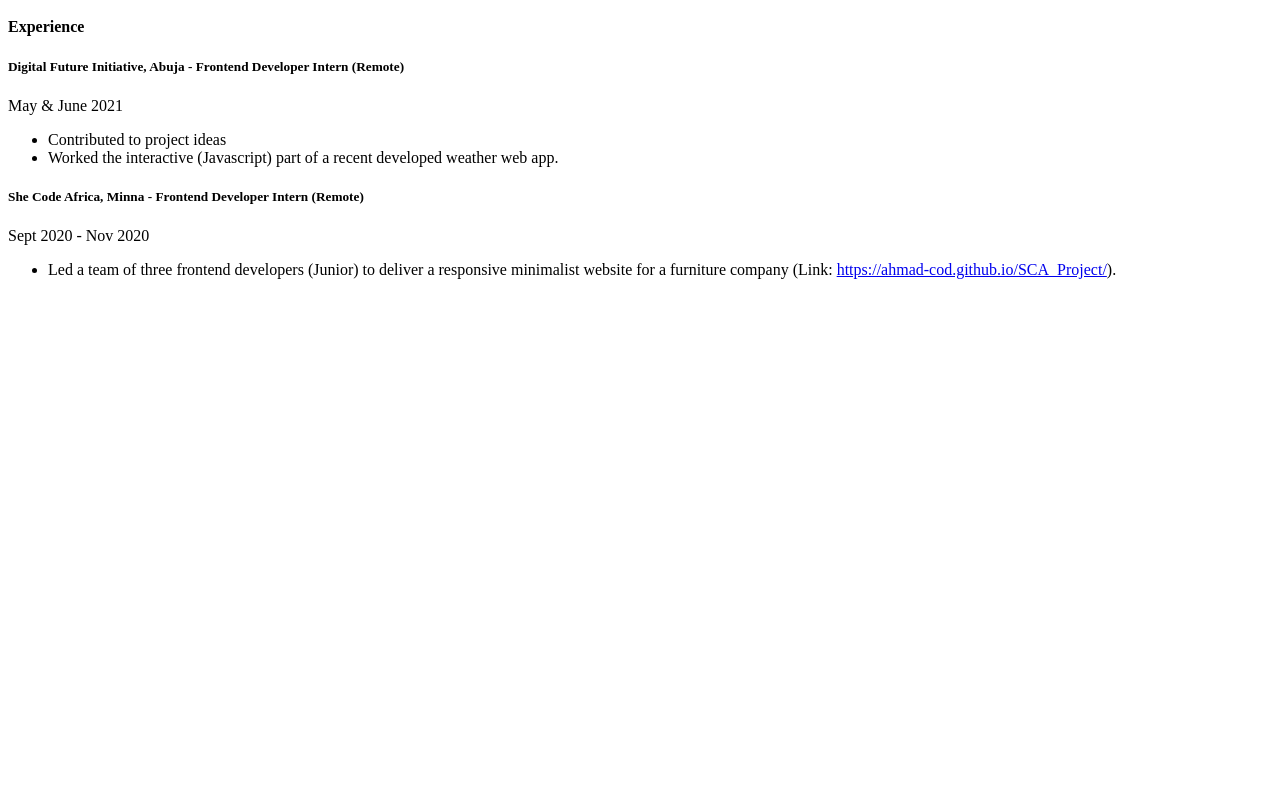
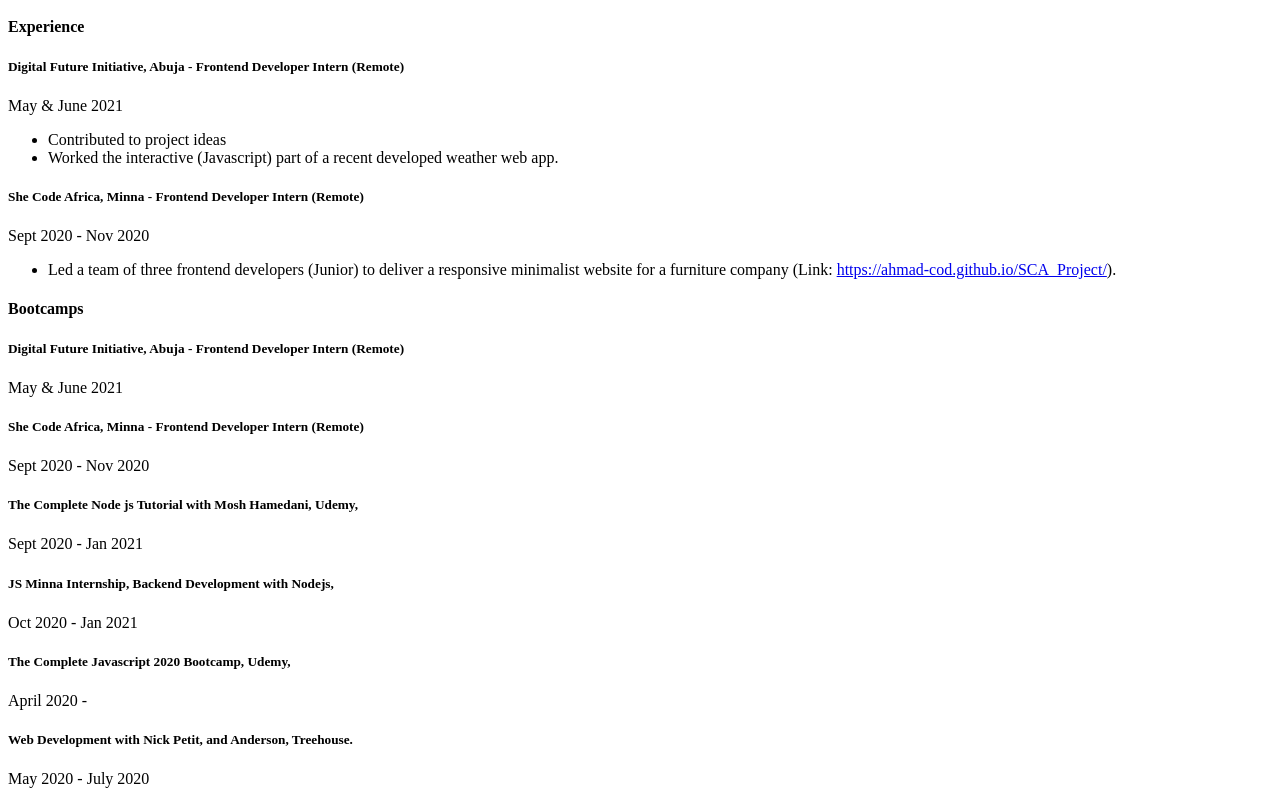
Before and after one commit to ahmad-cod/cv, a plain HTML site: page index.html in a window 1280 px wide. Shown: the part 623-1419 px from the top of the page. Before the commit the page ends 918 px from the top, so only its background shows below. Drawn offline with Linux system fonts and the light colour scheme.

Commit message:
Add bootcamp section

```diff
--- a/index.html
+++ b/index.html
@@ -71,10 +71,43 @@
       </div>
     </div>
     <div id="bootcamps">
-      <div class="camp one"></div>
-      <div class="camp two"></div>
-      <div class="camp three"></div>
-      <div class="camp four"></div>
+      <h4>Bootcamps</h4>
+      <div class="camp one">
+        <h5>
+          Digital Future Initiative, Abuja <span>- Frontend Developer Intern (Remote)</span>
+        </h5>
+        <span>May & June 2021</span>
+      </div>
+      <div class="camp two">
+        <h5>
+          She Code Africa, Minna <span>- Frontend Developer Intern (Remote)</span>
+        </h5>
+        <span>Sept 2020 - Nov 2020</span>
+      </div>
+      <div class="camp three">
+        <h5>
+          The Complete Node js Tutorial with Mosh Hamedani, Udemy,
+        </h5>
+        <span> Sept 2020 - Jan 2021</span>
+      </div>
+      <div class="camp four">
+        <h5>
+          JS Minna Internship, Backend Development with Nodejs,
+        </h5>
+        <span> Oct 2020 - Jan 2021 </span>
+      </div>
+      <div class="camp five">
+        <h5>
+          The Complete Javascript 2020 Bootcamp, Udemy,
+        </h5>
+        <span> April 2020 - </span>
+      </div>
+      <div class="camp six">
+        <h5>
+          Web Development with Nick Petit, and Anderson, Treehouse.
+        </h5>
+        <span>May 2020 - July 2020</span>
+      </div>
     </div>
     <div id="projects">
       <div class="proj one"></div>
```
